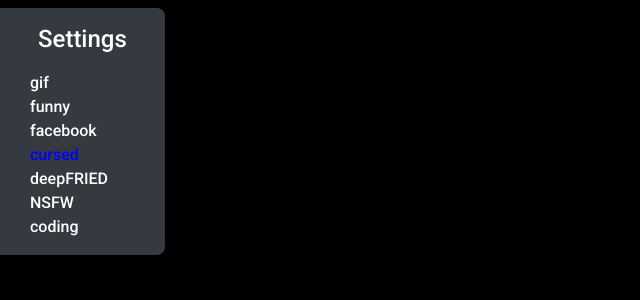
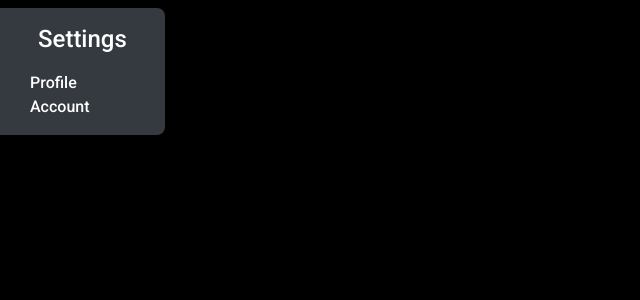
Before and after one commit to azaher1126/MemeBank, a Flask app: template website/templates/settings/settings_base.html in a window 1280 px wide. Shown: the part 56-356 px from the top of the page, without its empty margins (0-640 px from the left). Run offline with Flask 3, Linux system fonts and the light colour scheme; the template is opened without the code that fills it, so the values that code supplies are empty; parts of the project's set-up code (start-up, migrations or seed data) failed here and were passed over; some libraries are stand-ins or nearby versions.

Commit message:
Started creating settings pages

```diff
--- a/website/__init__.py
+++ b/website/__init__.py
@@ -3,7 +3,7 @@ from flask_login import LoginManager
 from os import path
 from dotenv import load_dotenv
 
-from .controllers import intialize_controllers
+from .controllers import initialize_controllers
 from .database import initialize_database
 from .uploads import initialize_uploads
 from .forms import initialize_forms
@@ -15,14 +15,14 @@ from .config import Config
 DB_PATH = path.join(path.dirname(path.realpath(__file__)), 'database.db')
 
 def create_app(config: Config):
-    '''Creats the server instance and sets up all views and databses.'''
+    '''Creates the server instance and sets up all views and databases.'''
     app = Flask(__name__)
     app.config.from_object(config)
     app.config['MAX_CONTENT_LENGTH'] = 25165824
 
     initialize_database(app, config.DB_PATH or DB_PATH)
 
-    intialize_controllers(app)
+    initialize_controllers(app)
 
     login_manager = LoginManager()
     login_manager.login_view = 'account.login'
--- a/website/controllers/__init__.py
+++ b/website/controllers/__init__.py
@@ -2,8 +2,10 @@ from flask import Flask
 from .meme_controller import meme_blueprint
 from .public_controller import public_blueprint
 from .account_controller import account_blueprint
+from .settings_controller import settings_blueprint
 
-def intialize_controllers(app: Flask):
+def initialize_controllers(app: Flask):
     app.register_blueprint(public_blueprint)
     app.register_blueprint(account_blueprint)
     app.register_blueprint(meme_blueprint)
+    app.register_blueprint(settings_blueprint)
--- a/website/templates/settings/settings_base.html
+++ b/website/templates/settings/settings_base.html
@@ -6,25 +6,10 @@
         <button onclick="toggleSidebar()"><h4 class="title">Settings</h4></button>
         <ul id="sidebar-links" class="nav nav-pills flex-column  hidden">
           <li class="nav-item">
-            <a href="/search?search=gif" class="link-button">gif</a>
+            <a href="/settings/profile" class="link-button">Profile</a>
           </li>
           <li class="nav-item">
-            <a href="/search?search=funny" class="link-button">funny</a>
-          </li>
-          <li class="nav-item">
-            <a href="/search?search=facebook" class="link-button">facebook</a>
-          </li>
-          <li class="nav-item">
-            <a href="/search?search=cursed" class="link-button cursed">cursed</a>
-          </li>
-          <li class="nav-item">
-            <a href="/search?search=deepFRIED" class="link-button">deepFRIED</a>
-          </li>
-          <li class="nav-item">
-            <a href="/search?search=NSFW" class="link-button">NSFW</a>
-          </li>
-          <li class="nav-item">
-            <a href="/search?search=coding" class="link-button">coding</a>
+            <a href="/settings/account" class="link-button">Account</a>
           </li>
         </ul>
       </div>
```
Also changed, not shown: website/controllers/settings_controller.py (added, +17 -0 lines), website/templates/settings/account_settings.html (added, +7 -0 lines), website/templates/settings/profile_settings.html (added, +7 -0 lines).
